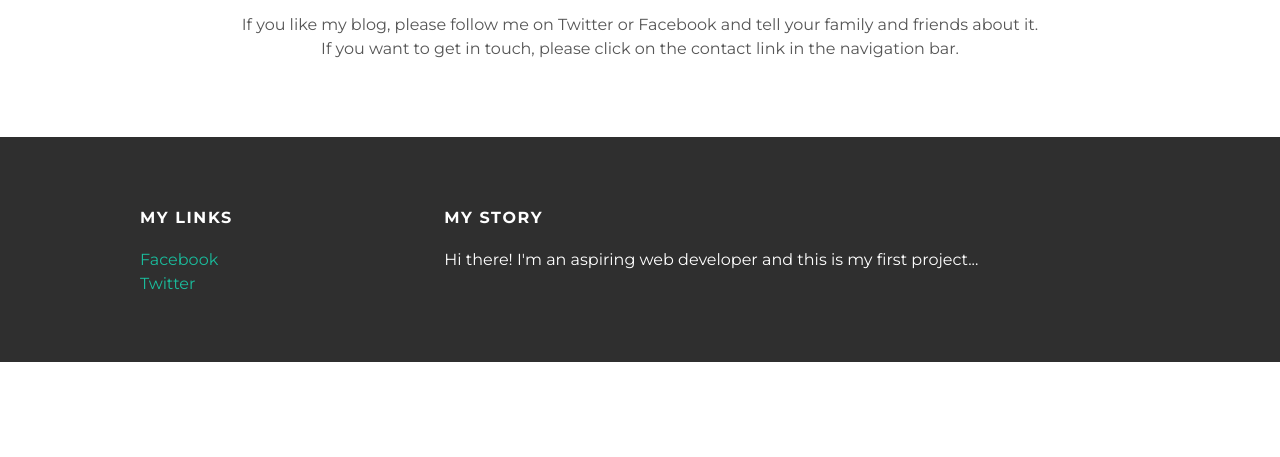
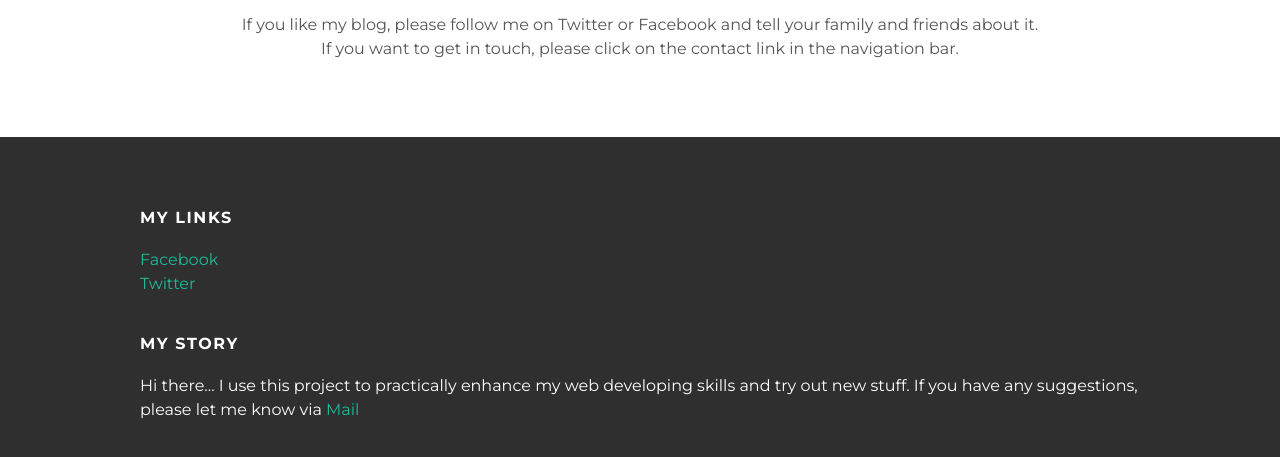
Before and after one commit to moritzbohm/moritzbohm.github.io, a plain HTML site: page about.html in a window 1280 px wide. Shown: the part 519-976 px from the top of the page. Before the commit the page ends 881 px from the top, so only its background shows below. Drawn offline with Linux system fonts and the light colour scheme.

Commit message:
footer updated

```diff
--- a/about.html
+++ b/about.html
@@ -50,7 +50,8 @@
     <div class="column">
       <h4>My Story</h4>
       <p>
-        Hi there! I'm an aspiring web developer and this is my first project...
+        Hi there... I use this project to practically enhance my web developing skills
+        and try out new stuff. If you have any suggestions, please let me know via <a href="mailto:winter4all@gmail.com">Mail</a>
       </p>
     </div>
   </div>
```
Also changed, not shown: index.html (+3 -2 lines).
